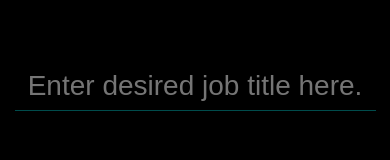
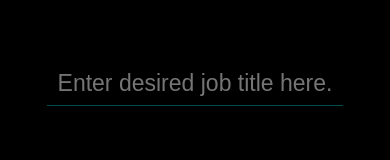
Before and after one commit to funnymania/Progressive-Web-Assembly-App, a Vue app in the folder client/: page /#/hirable in a window 390 px wide. Shown: the part 257-417 px from the top of the page. Built offline with nearby package versions, Linux system fonts and the light colour scheme; no server answers.

Commit message:
Tweak for mobile

```diff
--- a/client/src/components/JobRes.vue
+++ b/client/src/components/JobRes.vue
@@ -125,7 +125,7 @@ export default {
   flex-wrap: wrap-reverse;
   justify-content: space-evenly;
   padding: 30px;
-  margin: 10px;
+  margin: 10px 0;
   border: 1px solid lightpink;
   position: relative;
   cursor: pointer;
--- a/client/src/views/Hirable.vue
+++ b/client/src/views/Hirable.vue
@@ -188,7 +188,7 @@ export default {
   padding: 0px 0px 8px;
   margin-top: 80px;
   border: none;
-  font-size: 28px;
+  font-size: 23px;
   transition: box-shadow 0.2s ease 0s;
   outline: currentcolor none medium;
   text-align: center;
```
